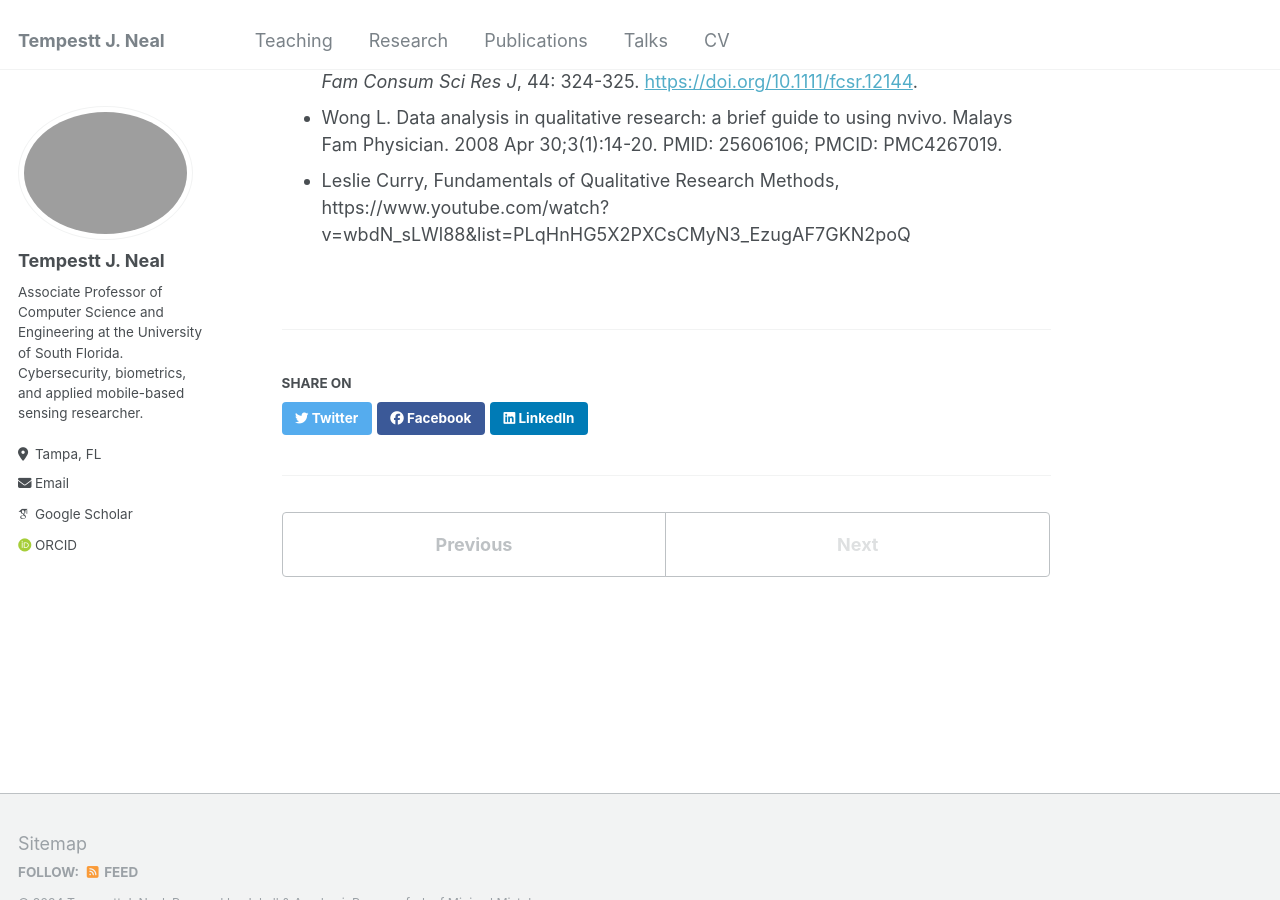
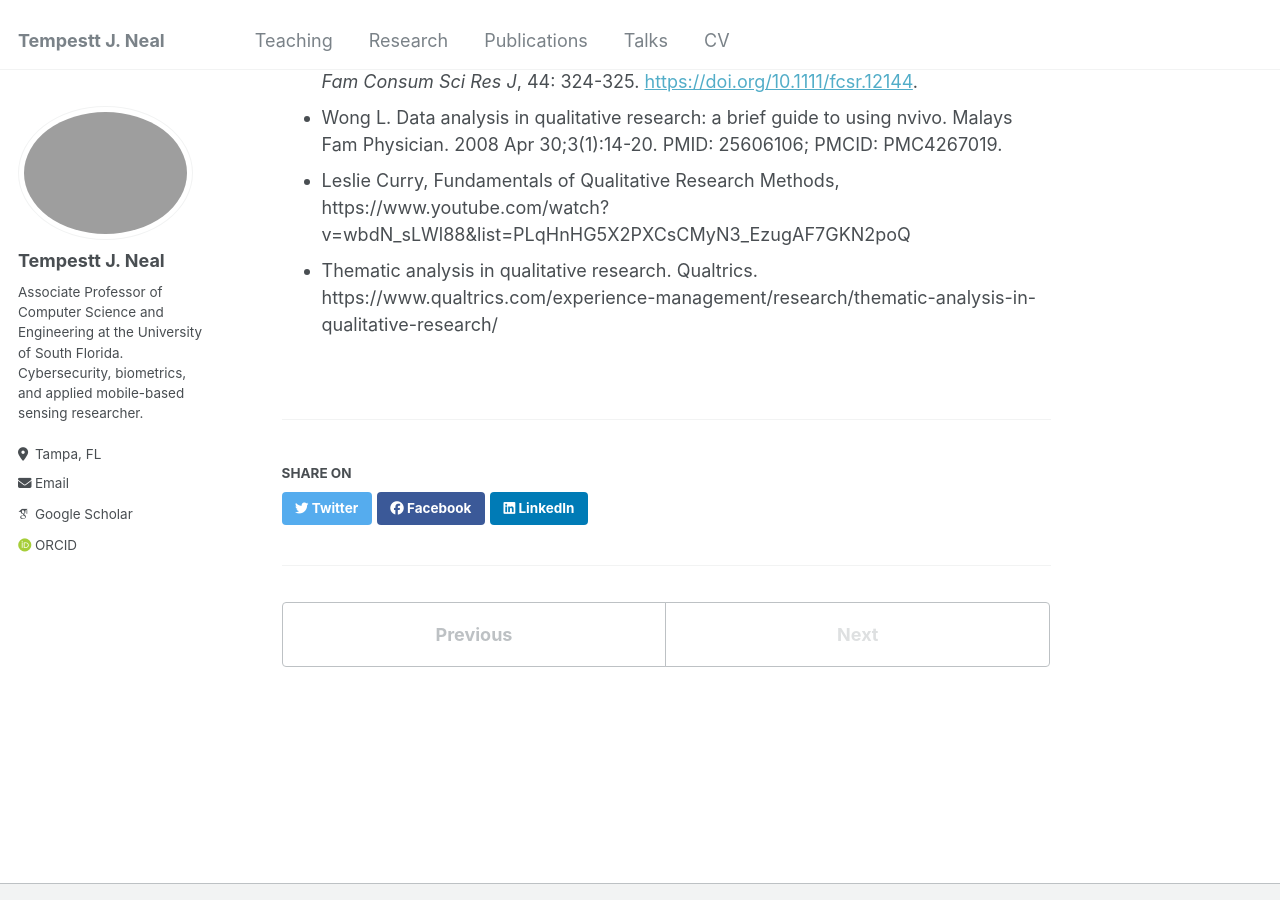
Before and after one commit to tempestt-neal/home, a Jekyll site: the page built from _talks/ijcb24_tutorial.md, in a window 1280 px wide and 900 px high, scrolled down 3850 px. Built offline with Jekyll 4.4.1, drawn with Linux system fonts in a browser that asks for light colours; some web fonts are replaced.

Commit message:
Update ijcb24_tutorial.md

```diff
--- a/_talks/ijcb24_tutorial.md
+++ b/_talks/ijcb24_tutorial.md
@@ -86,3 +86,4 @@ Topics include the following:
 - DeVaney, S.A. (2016), Yin, R.K. (2016). _Qualitative Research from Start to Finish, Second Edition_. New York: The Guilford Press. ISBN: 978-1-4625-1797-8. 386 pp. _Fam Consum Sci Res J_, 44: 324-325. [https://doi.org/10.1111/fcsr.12144](https://doi.org/10.1111/fcsr.12144).
 - Wong L. Data analysis in qualitative research: a brief guide to using nvivo. Malays Fam Physician. 2008 Apr 30;3(1):14-20. PMID: 25606106; PMCID: PMC4267019.
 - Leslie Curry, Fundamentals of Qualitative Research Methods, https://www.youtube.com/watch?v=wbdN_sLWl88&list=PLqHnHG5X2PXCsCMyN3_EzugAF7GKN2poQ
+- Thematic analysis in qualitative research. Qualtrics. https://www.qualtrics.com/experience-management/research/thematic-analysis-in-qualitative-research/
```
